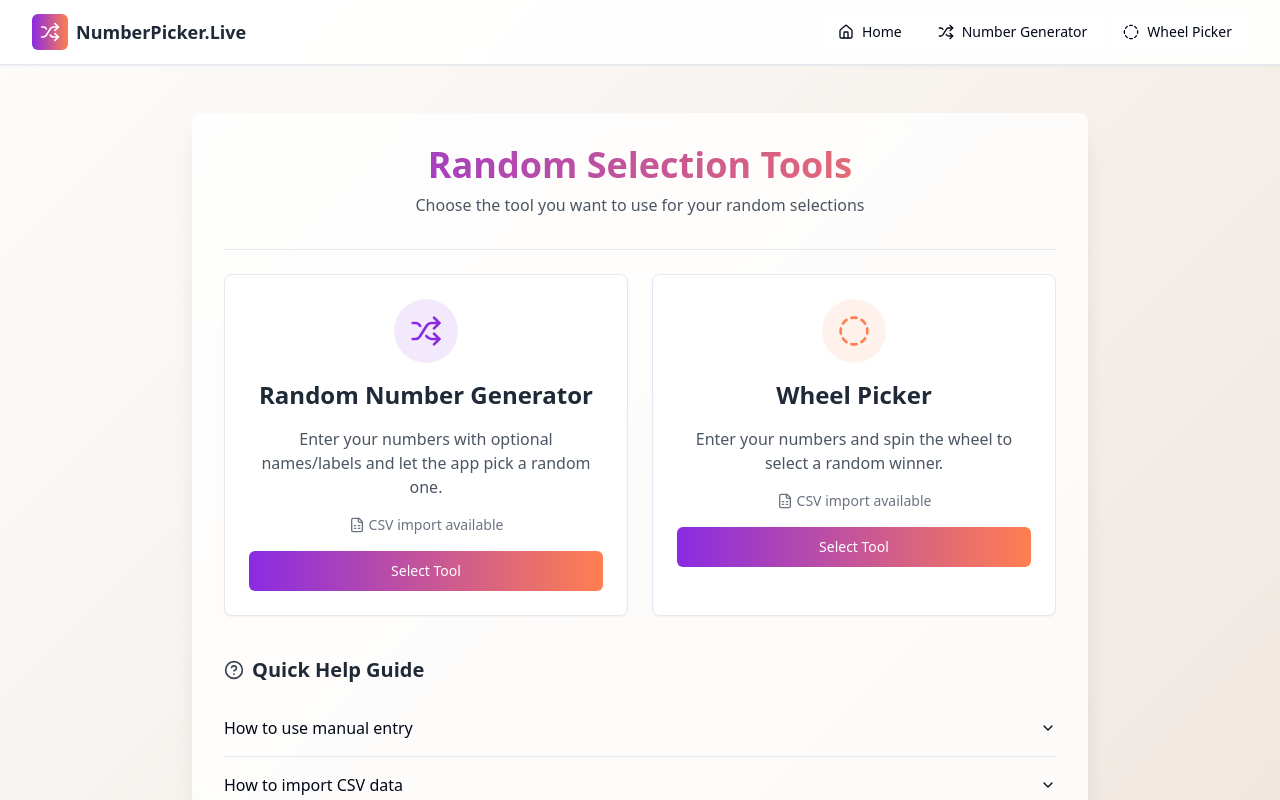
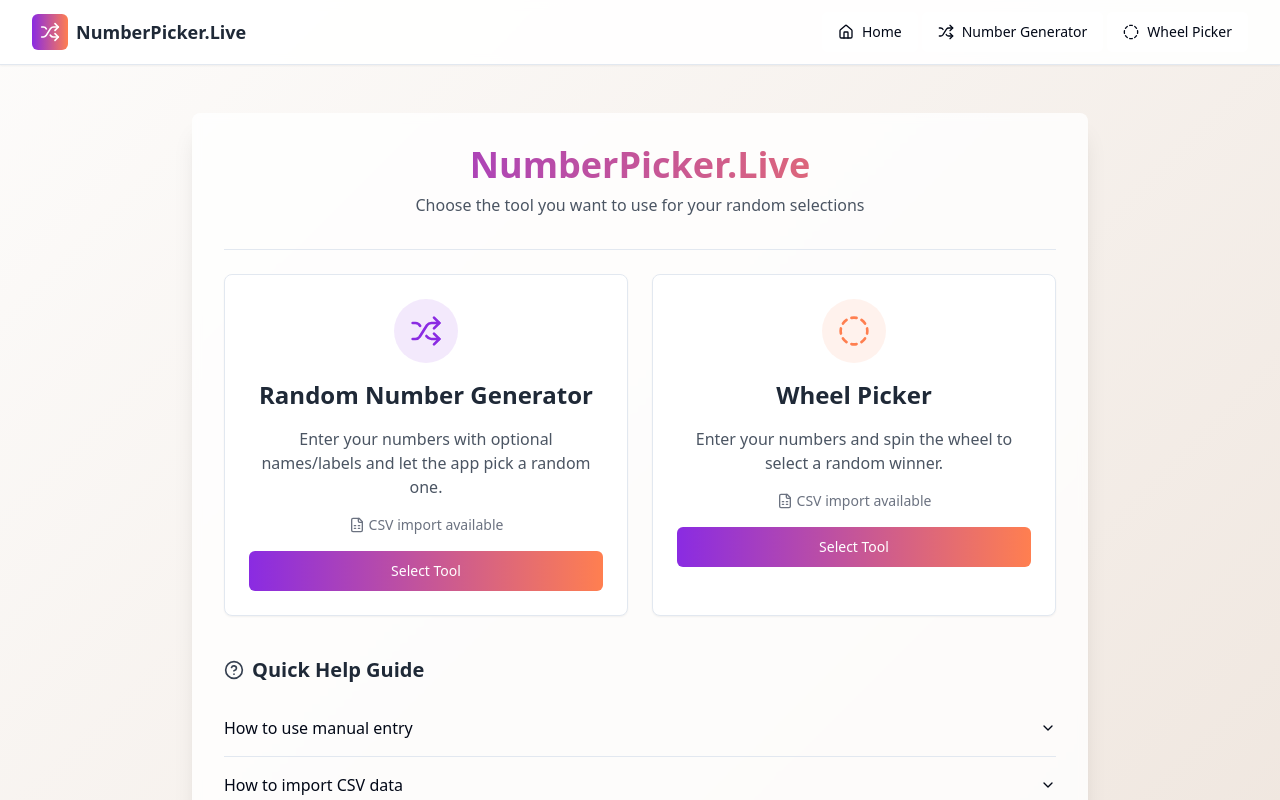
Before and after one commit to naquashm/lucky-number-selector-plus, a React (Vite) app: page / in a window 1280 px wide. Shown: the top 800 px of the page. Built offline with nearby package versions, Linux system fonts and the light colour scheme.

Commit message:
Refactor: Update hero section title
Change the title in the hero section to "NumberPicker.Live".

```diff
--- a/src/components/home/HomeHeader.tsx
+++ b/src/components/home/HomeHeader.tsx
@@ -6,7 +6,7 @@ const HomeHeader = () => {
   return (
     <header className="text-center mb-8">
       <h1 className="text-3xl md:text-4xl font-bold bg-gradient-to-r from-picker-purple to-picker-orange bg-clip-text text-transparent">
-        Random Selection Tools
+        NumberPicker.Live
       </h1>
       <p className="text-gray-600 mt-2">
         Choose the tool you want to use for your random selections
```
